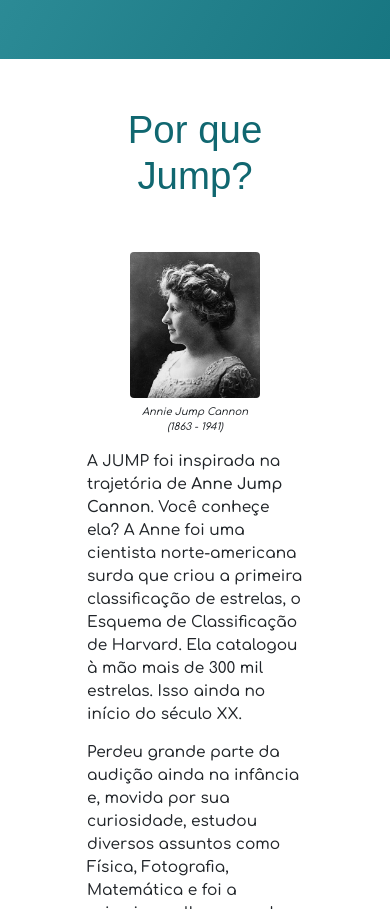
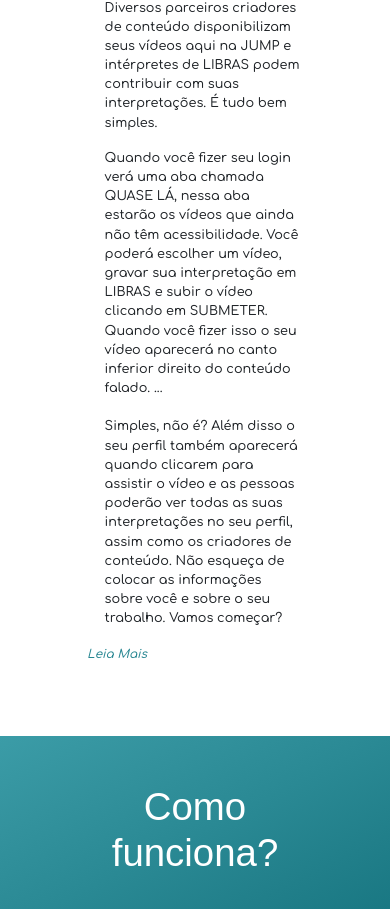
Before and after one commit to dgsdev/Projeto-Recode, a PHP site: page / in a window 390 px wide; the page is wider, and only the part inside the window is pictured. Shown: the part 1306-2215 px from the top of that part. Run offline with PHP 8.4, Linux system fonts and the light colour scheme; some libraries are stand-ins or nearby versions.

Commit message:
Atualizar 20/01

```diff
--- a/css/index-css.css
+++ b/css/index-css.css
@@ -118,32 +151,27 @@ h1{
     height: 70%;
 }
 
-.sessao3-box-texto .row .col-sm-5 .annie-img{
-    width: 60%;
-    height: auto;
-    border-radius: 4px;
-    margin-top: 5px;
+.sessao3-box-texto .row .media img {
+    width: 70px;
+    border-radius: 50px;
 }
 
-figure figcaption{
-    padding-top: 6px;
-    font-size: 10px;
-    font-style: italic;
+.sessao3-box-texto .row .media-body{
+    font-size: 0.8rem !important;
 }
 
-.sessao3-box-texto .row .col-sm-7 span{
-    font-size: 0.96rem !important;
+.sessao3-box-texto .row p{
+    margin-left: 1.1rem;
 }
 
-.sessao3-box-texto .row .col-sm-7 .fonte{
-    font-size: 14px;
-    font-style: italic;
-    margin-left: 5px;
-    text-decoration: none;
-}
-
-.sessao3-box-texto .row .col-sm-7 p{
-    margin-bottom: 15px;
+#btnSaibaMais{
+    width:125px;
+    color:#278691;
+    border: none;
+    border-radius:3px ;
+    font-style:italic;
+    font-size: 12px;
+    cursor: pointer;
 }
 
 .sessao4{
--- a/index.html
+++ b/index.html
@@ -49,45 +116,56 @@
         <section class="sessao2 d-flex justify-content-center py-5">
             <div class="sessao2-box-texto px-5 text-center">
                 <h1>O que é Jump?</h1>
-                <p class="mt-4">
+                <div class="row my-4">
+                    <div class="col-sm-6 text-left">
+                        <p>
                             A Jump é uma plataforma de vídeos educativos com acessibilidade para surdos. Aqui você poderá acessar diversos conteúdos com interpretação em LIBRAS.
                         </p>
                         <p>
                             E você que é  intérprete de LIBRAS poderá contribuir com seus vídeos interpretando os conteúdos produzidos por ouvintes.
                         </p>
                     </div>
+                    <div class="col-sm-6">
+                        <div class="embed-responsive embed-responsive-16by9">
+                            <iframe class="embed-responsive-item" src="./video/index/sessao2.mp4" allowfullscreen></iframe>
+                        </div>
+                    </div>
+                </div>
+            </div>
         </section>
         <section class="sessao3 d-flex justify-content-center py-5">
             <div class="sessao3-box-texto px-5 text-center">
-                <h1>Por que Jump?</h1>
-                <div class="row mt-5 mb-4">
-                    <div class="col-sm-5">
-                        <figure>
+                <h1>Como funciona?</h1>
+                <div class="row mt-4 mb-4">
+                    <div class="col-sm-6">
+                        <div class="embed-responsive embed-responsive-16by9">
+                            <iframe class="embed-responsive-item" src="./video/index/sessao2.mp4" allowfullscreen></iframe>
+                        </div>
+                        <!-- <figure>
                             <img class="annie-img img-fluid" src="./img/2Annie-jump-cannon.jpg" alt="Annie Jump Cannon (1863 - 1941)">
                             <figcaption>
                                 Annie Jump Cannon<br> (1863 - 1941)
                             </figcaption>
-                        </figure>
+                        </figure> -->
                     </div>
-                    <div class="col-sm-7 text-left">
-                        <span>
+                    <div class="col-sm-6 text-left">
+                        <div class="media">
+                            <!-- <img class="mr-3" src="./img/2Annie-jump-cannon.jpg" alt="Imagem de exemplo genérica"> -->
+                            <div class="media-body">
                                 <p>
-                                A JUMP foi inspirada na trajetória de <strong>Anne Jump Cannon</strong>. Você conheçe ela? A Anne foi uma cientista norte-americana surda que criou a primeira classificação de estrelas, o Esquema de Classificação de Harvard. Ela catalogou à mão mais de 300 mil estrelas. Isso ainda no início do século XX.
+                                    Diversos parceiros criadores de conteúdo disponibilizam seus vídeos aqui na JUMP e intérpretes de LIBRAS podem contribuir com suas interpretações. É tudo bem simples.
                                 </p>
                                 <p>
-                                Perdeu grande parte da audição ainda na infância e, movida por sua curiosidade, estudou diversos assuntos como Física, Fotografia, Matemática e foi a primeira mulher a receber o titulo de Doutora em Astronomia da Universidade de  Gronigen.
-                                <!-- <b><a class="fonte" href="https://www.womenshistory.org/education-resources/biographies/annie-jump-cannon">Fonte</a></b> -->
+                                    Quando você fizer seu login verá uma aba chamada QUASE LÁ, nessa aba estarão os vídeos que ainda não têm acessibilidade. Você poderá escolher um vídeo, gravar sua interpretação em LIBRAS e subir o vídeo clicando em SUBMETER. Quando você fizer isso o seu vídeo aparecerá no canto inferior direito do conteúdo falado.<span id="pontos"> ...</span><span id="mais">
+                                    <br><br>
+                                    Simples, não é? Além disso o seu perfil também aparecerá quando clicarem para assistir o vídeo e as pessoas poderão ver todas as suas interpretações no seu perfil, assim como os criadores de conteúdo. Não esqueça de colocar as informações sobre você e sobre o seu trabalho. Vamos começar?
                                 </p>
+                                <a onclick="leiaMais()" id="btnSaibaMais">Leia Mais<a></a>
                                 </span>
                             </div>
                         </div>
-            </div>
-        </section>
-        <section class="sessao4 d-flex justify-content-center">
-            <div class="sessao4-box-texto px-5 py-5 text-center">
-                <h1>Como funciona?</h1>
-                <span>
-                    <p class="mt-4">
+                        <!-- <span class="texto">
+                            <p>
                                 Diversos parceiros criadores de conteúdo disponibilizam seus vídeos aqui na JUMP e intérpretes de LIBRAS podem contribuir com suas interpretações. É tudo bem simples.
                             </p>
                             <p>
@@ -96,7 +174,23 @@
                             <p>
                                 Simples, não é? Além disso o seu perfil também aparecerá quando clicarem para assistir o vídeo e as pessoas poderão ver todas as suas interpretações no seu perfil, assim como os criadores de conteúdo. Não esqueça de colocar as informações sobre você e sobre o seu trabalho. Vamos começar?
                             </p>
-                </span>
+                        </span> -->
+                        <!-- <span>
+                            <p>
+                                A JUMP foi inspirada na trajetória de <strong>Anne Jump Cannon</strong>. Você conheçe ela? A Anne foi uma cientista norte-americana surda que criou a primeira classificação de estrelas, o Esquema de Classificação de Harvard. Ela catalogou à mão mais de 300 mil estrelas. Isso ainda no início do século XX.
+                            </p>
+                            <p>
+                                Perdeu grande parte da audição ainda na infância e, movida por sua curiosidade, estudou diversos assuntos como Física, Fotografia, Matemática e foi a primeira mulher a receber o titulo de Doutora em Astronomia da Universidade de  Gronigen.
+                            </p>
+                        </span> -->
+                    </div>
+                </div>
+            </div>
+        </section>
+        <section class="sessao4 d-flex justify-content-center">
+            <div class="sessao4-box-texto px-5 py-5 text-center">
+                <h1>Como funciona?</h1>
+
             </div>
         </section>
 
```
Also changed, not shown: other parts of css/index-css.css (+40 -7 lines), other parts of index.html (+76 -9 lines), js/script.js (added, +23 -0 lines), img/carousel/img-1.jpeg (added), img/carousel/img1.jpg (added), img/carousel/img2.jpg (added), img/carousel/img3.jpg (added), 5 other files. Lines whose indentation alone changed are shown as unchanged.
